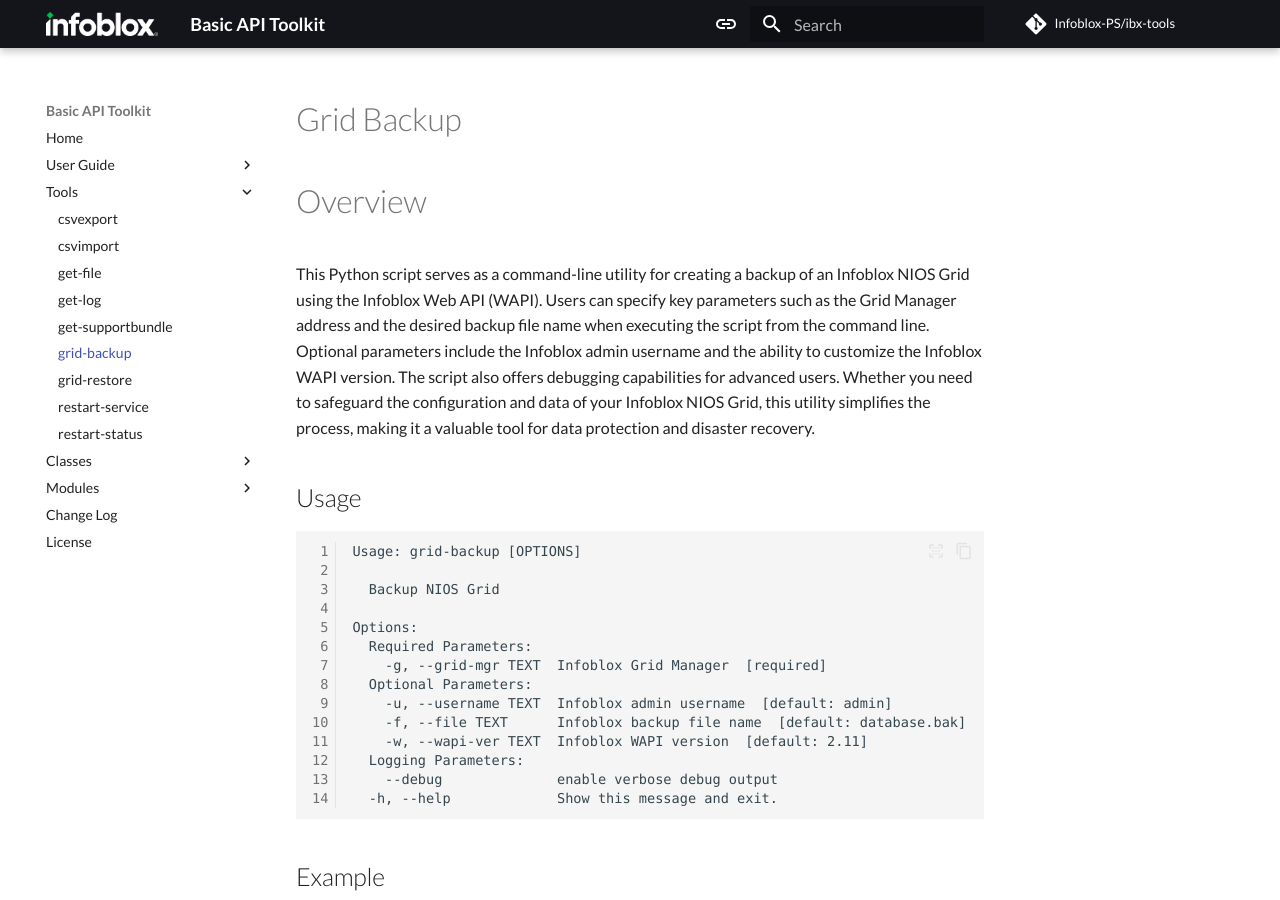
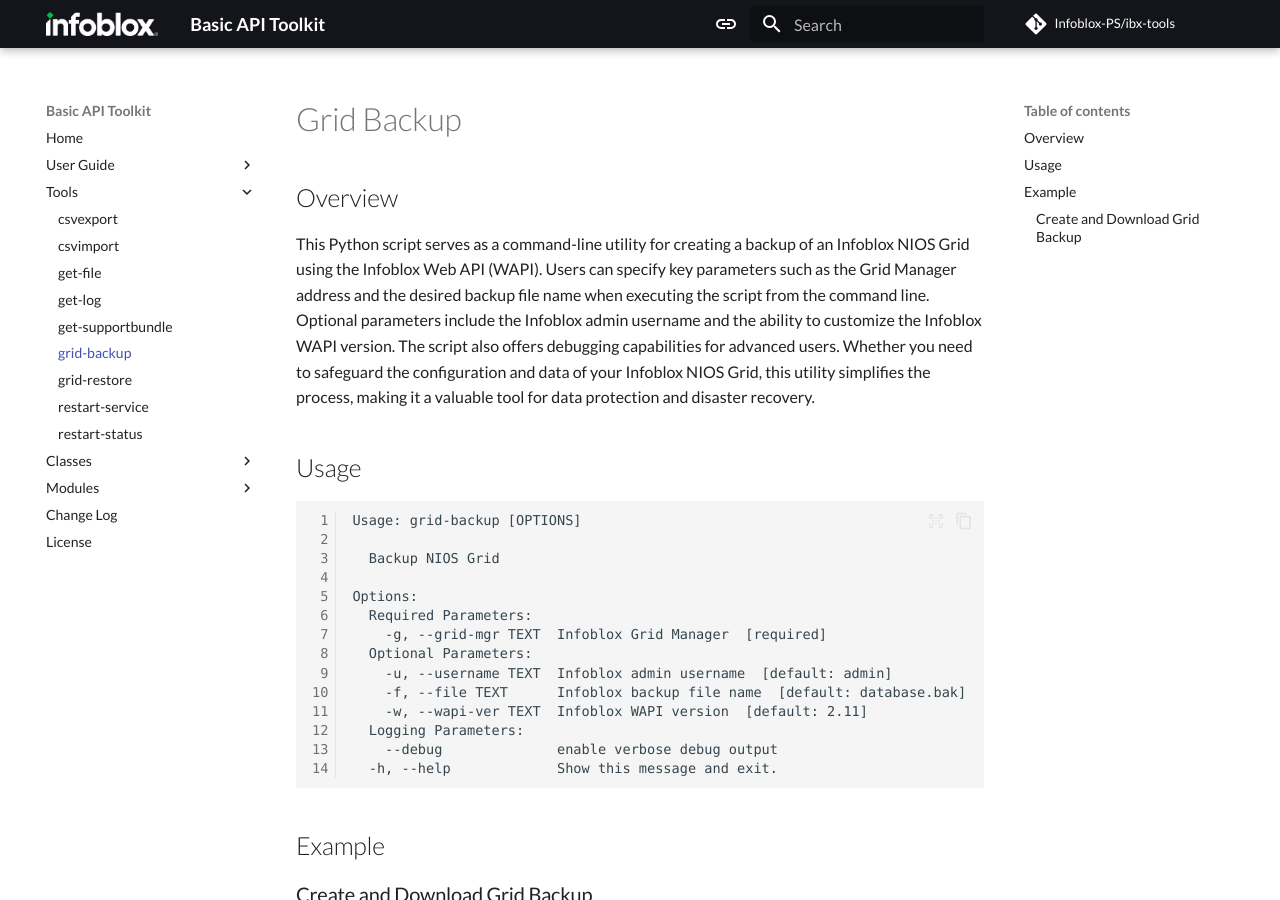
Before and after one commit to Infoblox-PS/ibx-sdk, an MkDocs documentation site: the page built from docs/examples/grid_backup.md, in a window 1280 px wide and 900 px high. Built offline with MkDocs 1.6.1 and Material for MkDocs 9.7.7, drawn with Linux system fonts in a browser that asks for light colours; some web fonts are replaced; comment, search, counter and statistics services are not loaded.

Commit message:
Downgrade headers in documentation files
The main headers in 'get_supportbundle.md' and 'grid_backup.md' documentation files have been shifted down a level for better hierarchy and readability. This provides clearer distinction between the main title and subsections of the document.

```diff
--- a/docs/examples/grid_backup.md
+++ b/docs/examples/grid_backup.md
@@ -1,6 +1,6 @@
 # Grid Backup
 
-# Overview
+## Overview
 
 This Python script serves as a command-line utility for creating a backup of an Infoblox NIOS Grid using the Infoblox
 Web API (WAPI). Users can specify key parameters such as the Grid Manager address and the desired backup file name when
```
Also changed, not shown: docs/examples/get_supportbundle.md (+1 -1 lines).
